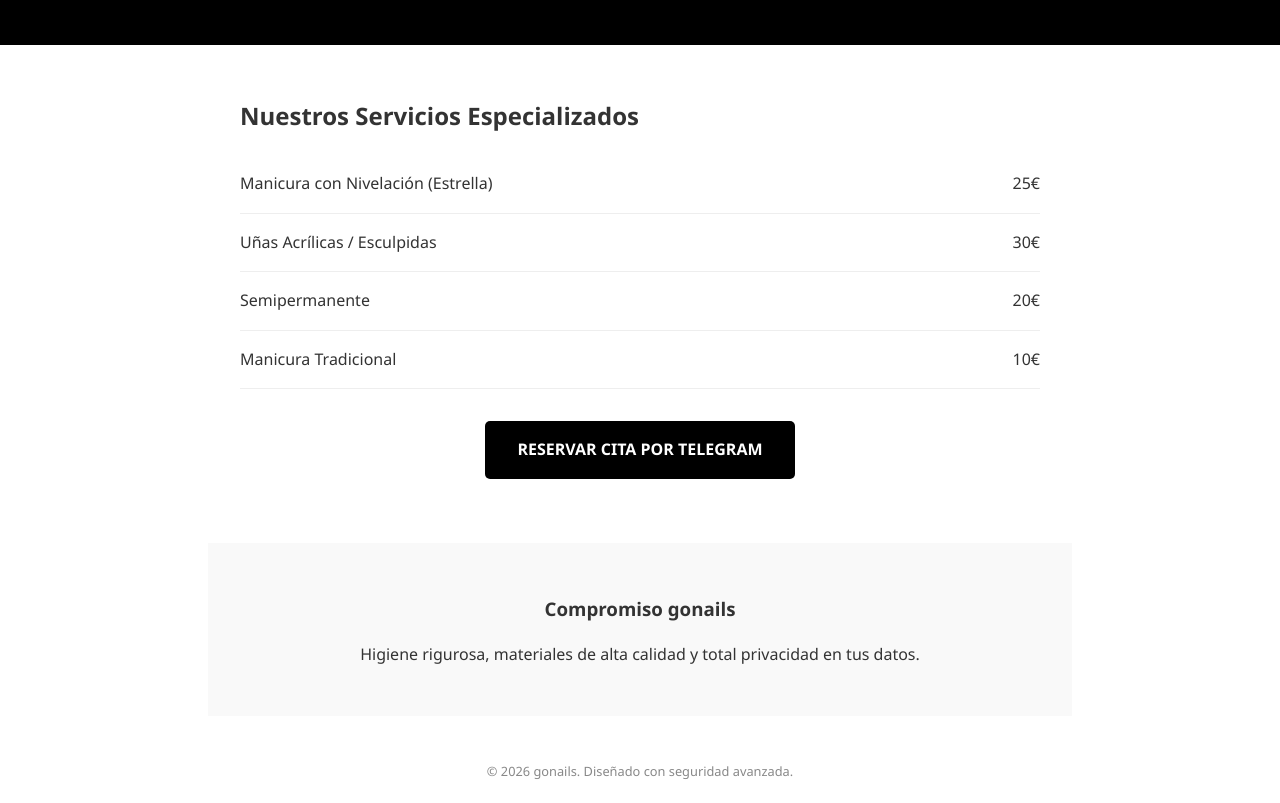
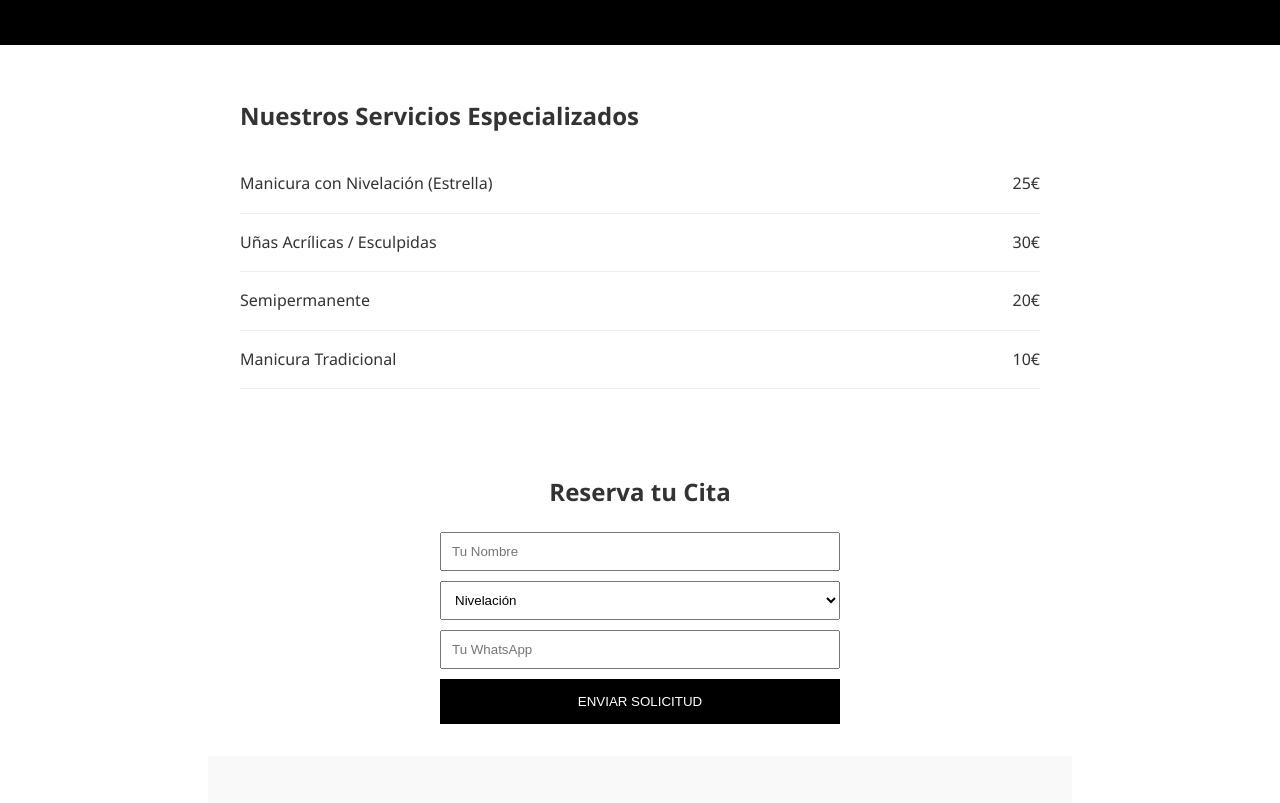
Before and after one commit to gonails/gonails-web, a plain HTML site: page index.html in a window 1280 px wide. Shown: the part 128-931 px from the top of the page. Drawn offline with Linux system fonts and the light colour scheme.

Commit message:
insertar formulario de contacto real

```diff
--- a/index.html
+++ b/index.html
@@ -31,9 +31,21 @@
             <span>Manicura Tradicional</span>
             <span>10€</span>
         </div>
-
-        <a href="#" class="btn-reserva">RESERVAR CITA POR TELEGRAM</a>
     </section>
+	<section id="contacto" style="padding: 2rem; background: #fff;">
+    		<h2 style="text-align: center;">Reserva tu Cita</h2>
+    <!-- Reemplaza la URL de abajo por la que te dio Formspree -->
+    <form action="https://formspree.io/f/mjglzloj" method="POST" style="display: flex; flex-direction: column; max-width: 400px; margin: auto;">
+        <input type="text" name="name" placeholder="Tu Nombre" required style="margin-bottom: 10px; padding: 10px;">
+        <select name="servicio" required style="margin-bottom: 10px; padding: 10px;">
+            <option value="nivelacion">Nivelación</option>
+            <option value="acrilicas">Acrílicas</option>
+            <option value="semi">Semipermanente</option>
+        </select>
+        <input type="tel" name="phone" placeholder="Tu WhatsApp" required style="margin-bottom: 10px; padding: 10px;">
+        <button type="submit" style="padding: 15px; background: #000; color: #fff; border: none; cursor: pointer;">ENVIAR SOLICITUD</button>
+    </form>
+</section>
 
     <section style="background: #f9f9f9; text-align: center;">
         <h3>Compromiso gonails</h3>
```
